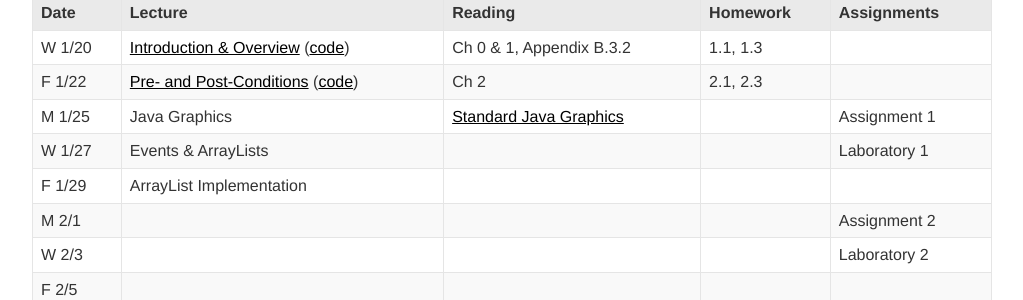
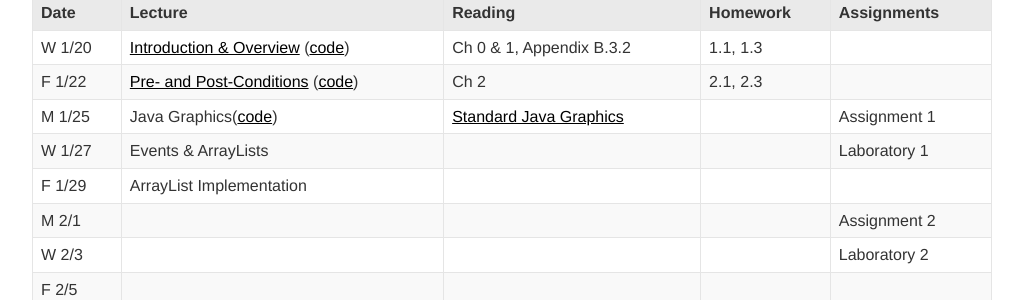
Before and after one commit to jacksonjw12/mbannister.github.io, a Jekyll site: the page built from _teaching/62-s16/index.md, in a window 1280 px wide and 900 px high, scrolled down 1588 px. Shown: the part 152-452 px from the top of the window, without its empty margins (128-1151 px from the left). Built offline with Jekyll 4.4.1, drawn with Linux system fonts in a browser that asks for light colours; formulas are drawn with MathJax 3.

Commit message:
Link code

```diff
--- a/_teaching/62-s16/index.md
+++ b/_teaching/62-s16/index.md
@@ -84,7 +84,7 @@ Date|Lecture|Reading|Homework|Assignments
 ----|-------|-------|--------|-----------
 W 1/20 | [Introduction & Overview](Lecture01/Lecture01.pdf) ([code](https://github.com/mbannister/mbannister.github.io/tree/master/_teaching/62-s16/Lecture01/code)) | Ch 0 & 1, Appendix B.3.2 |	1.1, 1.3 <!-- Week 0 -->
 F 1/22 | [Pre- and Post-Conditions](Lecture02/Lecture02.pdf) ([code](https://github.com/mbannister/mbannister.github.io/tree/master/_teaching/62-s16/Lecture02/code)) | Ch 2 | 2.1, 2.3
-M 1/25 | Java Graphics |[Standard Java Graphics](http://www.cs.pomona.edu/~kim/CSC062F15/handouts/StdGraphics/StdJavaGraphics.html) | | Assignment 1 <!-- Week 1 -->
+M 1/25 | Java Graphics([code](https://github.com/mbannister/mbannister.github.io/tree/master/_teaching/62-s16/Lecture03/code)) |[Standard Java Graphics](http://www.cs.pomona.edu/~kim/CSC062F15/handouts/StdGraphics/StdJavaGraphics.html) | | Assignment 1 <!-- Week 1 -->
 W 1/27 | Events & ArrayLists | | | Laboratory 1
 F 1/29 | ArrayList Implementation |
 M 2/1  | | | | Assignment 2 <!-- Week 2 -->
```
